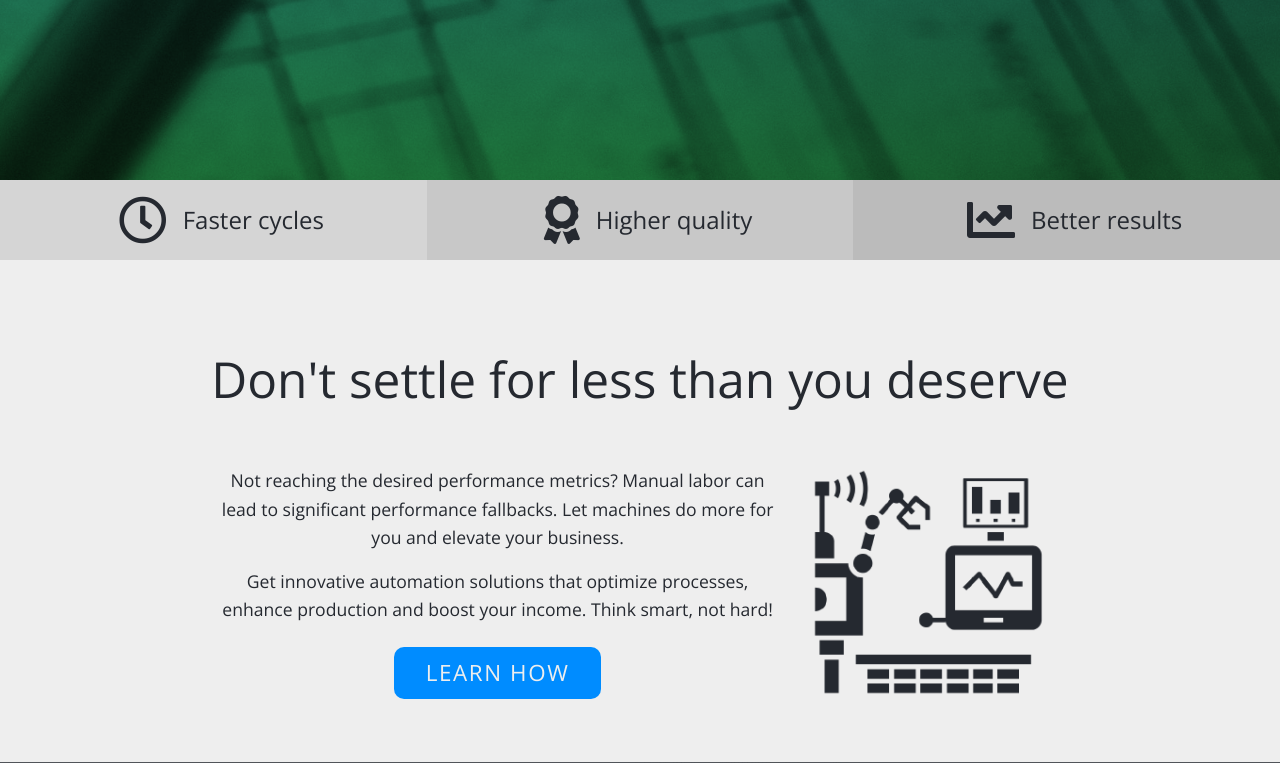
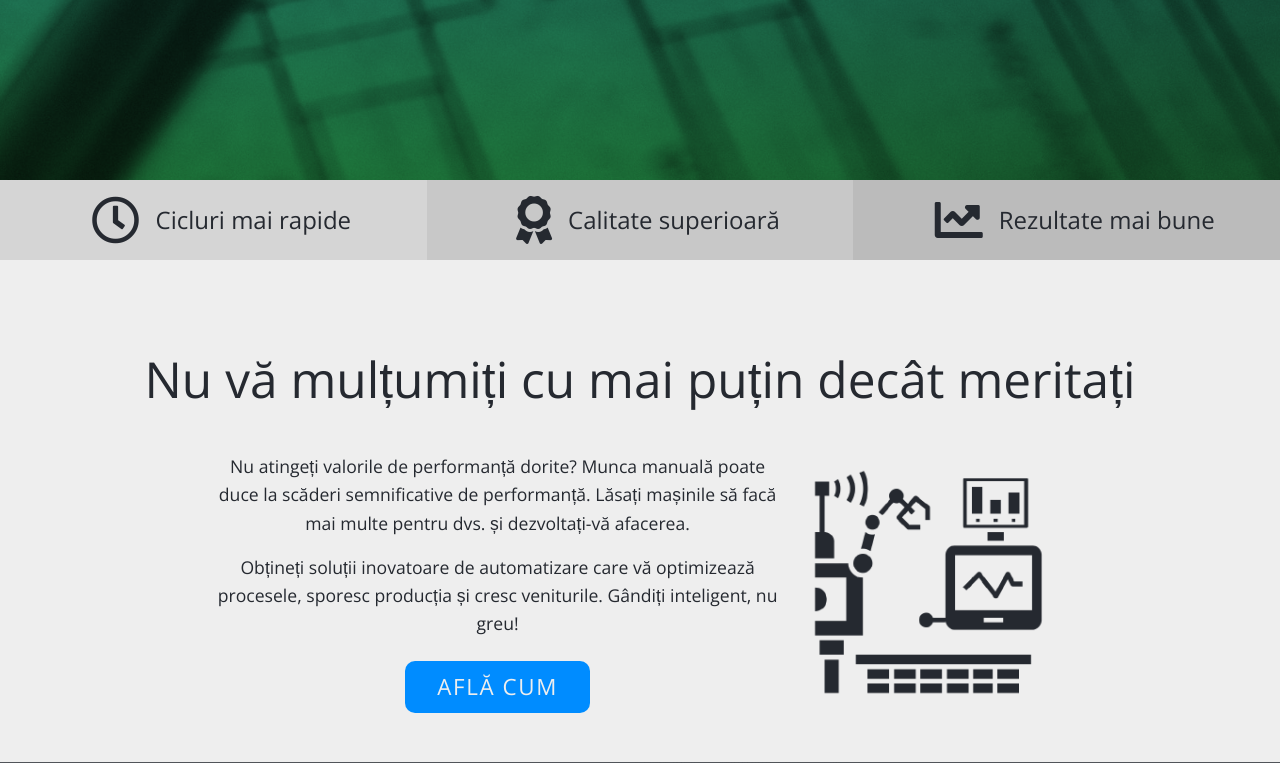
Before and after one commit to abv-solutions/cad-design, a website: page index.html in a window 1280 px wide. Shown: the part 540-1303 px from the top of the page. Drawn offline with nearby package versions, Linux system fonts and the light colour scheme.

Commit message:
Improvements

```diff
--- a/js/main.js
+++ b/js/main.js
@@ -4,9 +4,10 @@ const navItems = document.querySelectorAll('.nav-item')
 const txtElement = document.querySelector('.txt-type')
 
 let initial = true
-let currentLanguage = 'en'
+let currentLanguage = 'ro'
 let currentTheme = 'Dark'
 
+window.onresize = checkForSmallWidth
 document.addEventListener('DOMContentLoaded', () => TypeWriter.start())
 toggle.addEventListener('click', toggleMenu)
 
@@ -69,6 +70,20 @@ function changeLanguage() {
 		currentLanguage == 'en' ? 'Your message' : 'Mesaj'
 
 	currentLanguage = currentLanguage == 'en' ? 'ro' : 'en'
+	checkForSmallWidth()
+}
+
+function checkForSmallWidth() {
+	const vw = Math.max(
+		document.documentElement.clientWidth || 0,
+		window.innerWidth || 0
+	)
+	let input = document.querySelector('.call-content form input')
+	if (vw < 430)
+		input.placeholder = currentLanguage == 'ro' ? 'Email address' : 'Email'
+	else
+		input.placeholder =
+			currentLanguage == 'ro' ? 'Email address' : 'Adresă de email'
 }
 
 function toggleMenu() {
```
Also changed, not shown: scss/style.scss (+8 -0 lines), css/styleDark.css.
